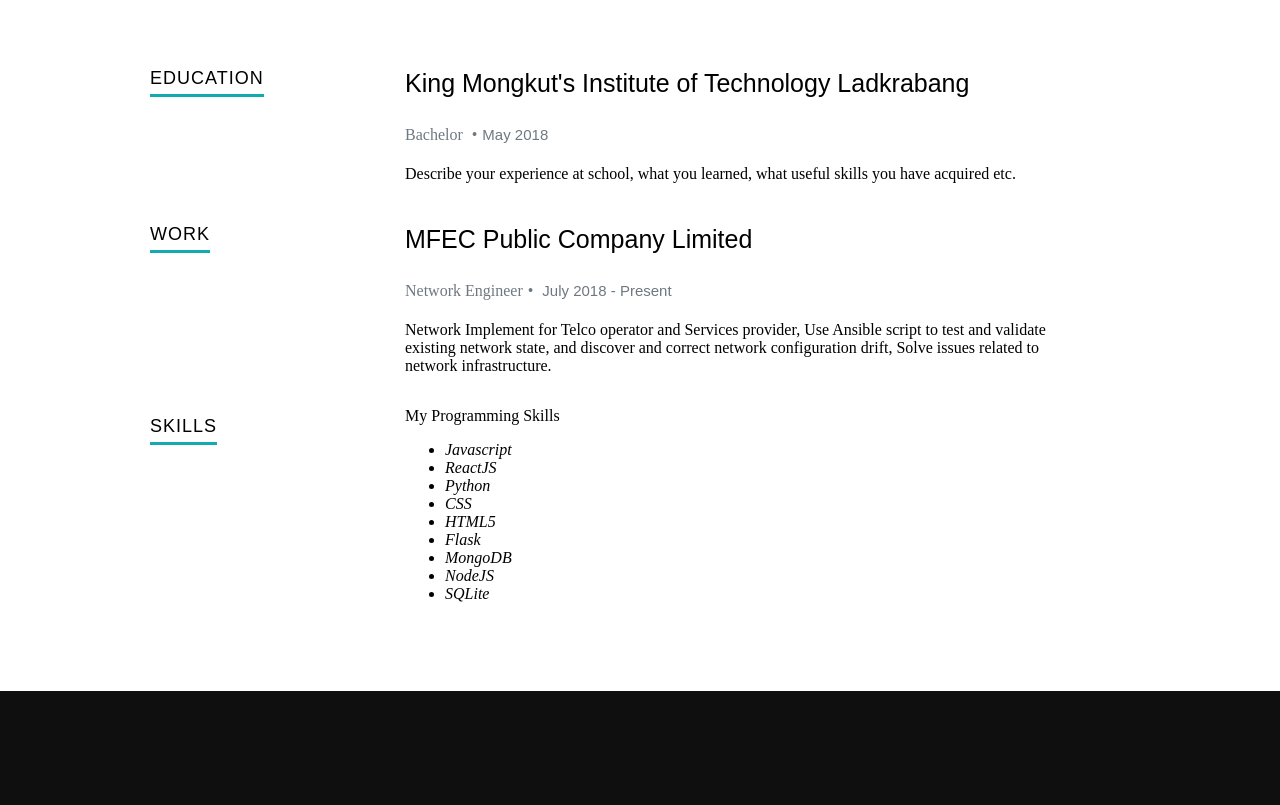
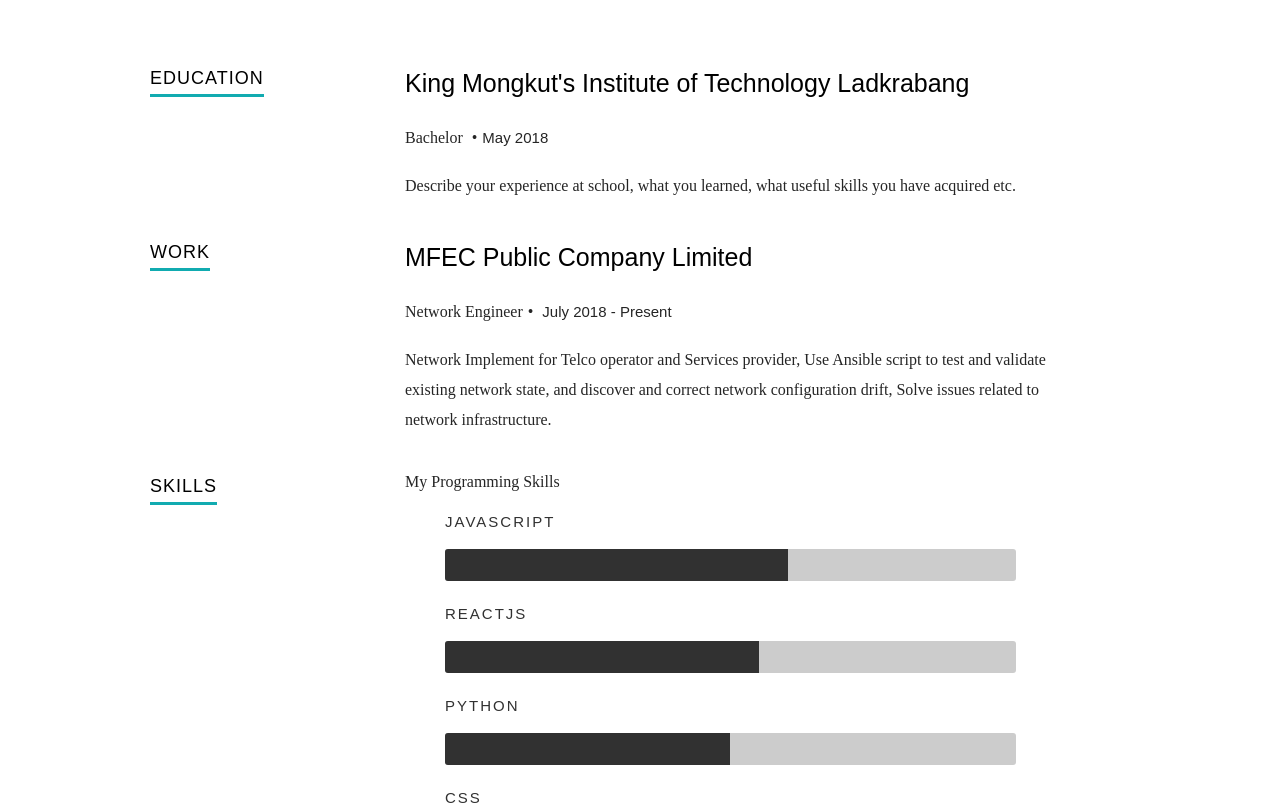
Before and after one commit to jibbraz/my-resume, a React (Create React App) app: page / in a window 1280 px wide. Shown: the part 1440-2245 px from the top of the page. Before the commit the page ends 2131 px from the top, so only its background shows below. Built offline with nearby package versions, Linux system fonts and the light colour scheme.

Commit message:
make it better

```diff
--- a/public/css/default.css
+++ b/public/css/default.css
@@ -65,6 +65,16 @@
   border-radius: 5px;
 }
 
+.text {
+  opacity: 0;
+  transform: translateY(25px);
+  transition: 0.9s all linear;
+}
+.reveal {
+  opacity: 1;
+  transform: translateY(0);
+}
+
 /* mobile wide/smaller tablets
 --------------------------------------------------------------- */
 @media only screen and (max-width: 767px) {
--- a/public/css/layout.css
+++ b/public/css/layout.css
@@ -98,7 +98,7 @@
   position: fixed;
   left: 0;
   top: 0;
-  background-color: rgb(3, 3, 3, 0.4);
+  background-color: rgb(3, 3, 3, 0.9);
 }
 
 /* hide toggle button */
@@ -205,6 +205,12 @@
 #resume h3 {
   font: 25px/30px "opensans-bold", sans-serif;
 }
+
+#resume .nine p {
+  line-height: 30px;
+  color: #252525;
+}
+
 #resume .header-col {
   padding-top: 9px;
 }
@@ -226,3 +232,47 @@
   font: 15px/24px "opensans-regular", sans-serif;
   margin-top: 6px;
 }
+
+/*----------------------------------------------*/
+/*	Skill Bars
+/*----------------------------------------------*/
+
+.bars {
+  width: 95%;
+  float: left;
+  padding: 0;
+  text-align: left;
+}
+.bars .skills {
+  margin-top: 36px;
+  list-style: none;
+}
+.bars li {
+  position: relative;
+  margin-bottom: 60px;
+  background: #ccc;
+  height: 32px;
+  border-radius: 3px;
+}
+.bars li em {
+  font: 15px "opensans-bold", sans-serif;
+  color: #313131;
+  text-transform: uppercase;
+  letter-spacing: 2px;
+  font-weight: normal;
+  position: relative;
+  top: -36px;
+}
+.bar-expand {
+  position: absolute;
+  left: 0;
+  top: 0;
+
+  margin: 0;
+  padding-right: 24px;
+  background: #313131;
+  display: inline-block;
+  height: 32px;
+  line-height: 32px;
+  border-radius: 3px 0 0 3px;
+}
--- a/src/App.js
+++ b/src/App.js
@@ -27,7 +27,7 @@
     getResumeData();
   }, []);
 
-  document.querySelectorAll(`.smoothscroll`).forEach((anchor) => {
+  document.querySelectorAll(".smoothscroll").forEach((anchor) => {
     anchor.addEventListener("click", function (e) {
       e.preventDefault();
       document.querySelector(this.getAttribute("href")).scrollIntoView({
@@ -35,6 +35,30 @@
       });
     });
   });
+
+  function onScroll() {
+    const sectionElems = Array.from(document.querySelectorAll("div"));
+    sectionElems.forEach((sectionElem) => {
+      const textHeadElem = sectionElem.querySelector(".texthead");
+      const textElem = sectionElem.querySelector(".text");
+
+      if (textHeadElem !== null && textElem !== null) {
+        const scrollPosition = window.pageYOffset;
+        const revealPosition =
+          textHeadElem.offsetTop + textHeadElem.offsetHeight / 10;
+
+        if (scrollPosition >= revealPosition) {
+          textElem.classList.add("reveal");
+        }
+      }
+    });
+  }
+
+  function run() {
+    document.addEventListener("scroll", onScroll);
+  }
+
+  run();
 
   return (
     <div className="App">
--- a/src/Components/About.js
+++ b/src/Components/About.js
@@ -16,13 +16,12 @@
           />
         </div>
         <div className="nine columns main-col">
-          <h2>About Me</h2>
-
-          <p>{bio}</p>
+          <h2 className="texthead">About Me</h2>
+          <p className="text">{bio}</p>
           <div className="row">
             <div className="columns contact-details">
-              <h2>Contact Details</h2>
-              <p className="address">
+              <h2 className="texthead">Contact Details</h2>
+              <p className="address text">
                 <span>{name}</span>
                 <br />
                 <span>
--- a/src/Components/Resume.js
+++ b/src/Components/Resume.js
@@ -6,12 +6,12 @@
     ? education.map(function (education) {
         return (
           <div key={education.school}>
-            <h3>{education.school}</h3>
+            <h3 className="texthead">{education.school}</h3>
             <p className="info">
               {education.degree} <span>&bull;</span>
               <em className="date">{education.graduated}</em>
             </p>
-            <p>{education.description}</p>
+            <p className="text">{education.description}</p>
           </div>
         );
       })
@@ -20,12 +20,12 @@
     ? work.map(function (work) {
         return (
           <div key={work.company}>
-            <h3>{work.company}</h3>
+            <h3 className="texthead">{work.company}</h3>
             <p className="info">
               {work.title}
               <span>&bull;</span> <em className="date">{work.years}</em>
             </p>
-            <p>{work.description}</p>
+            <p className="text">{work.description}</p>
           </div>
         );
       })
```
